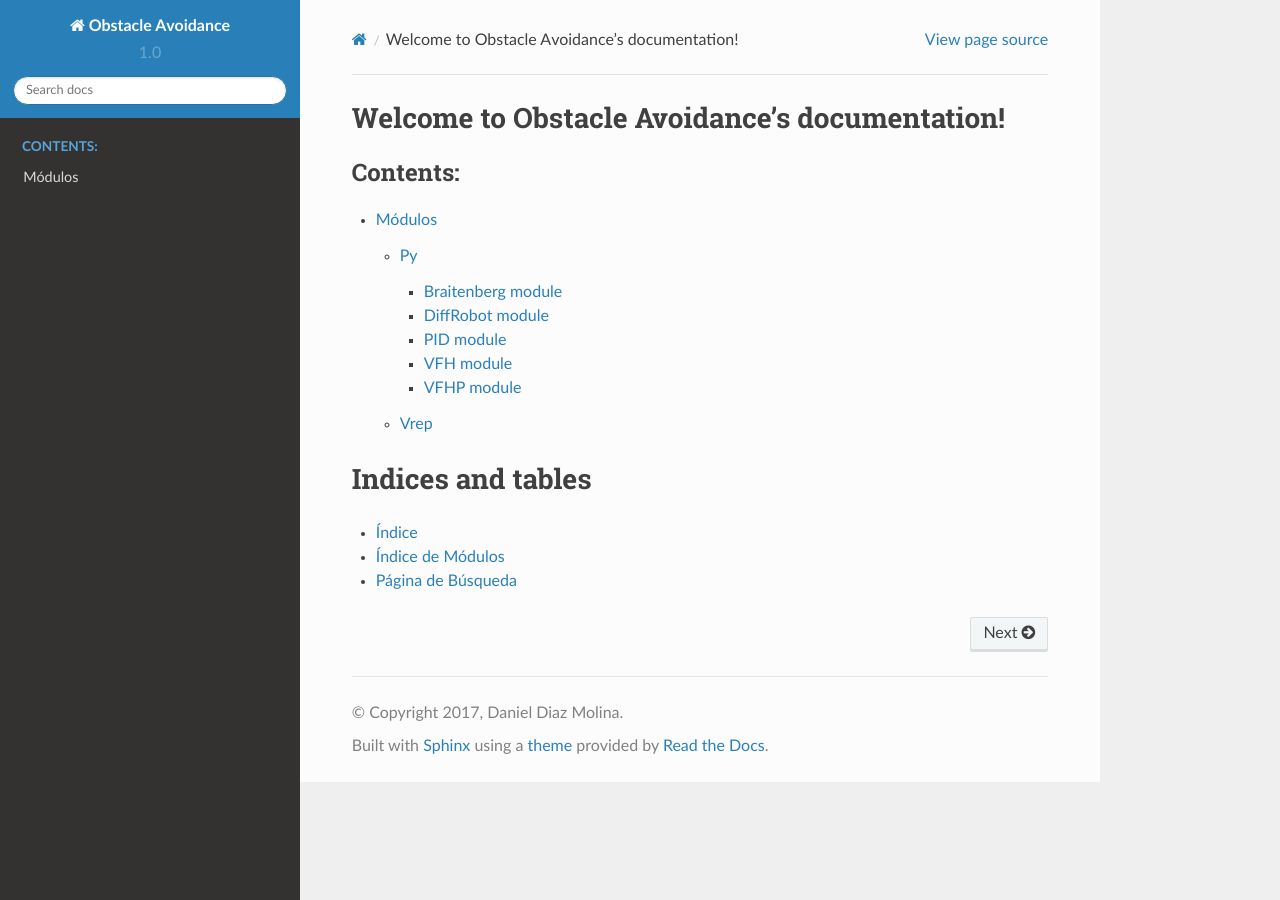
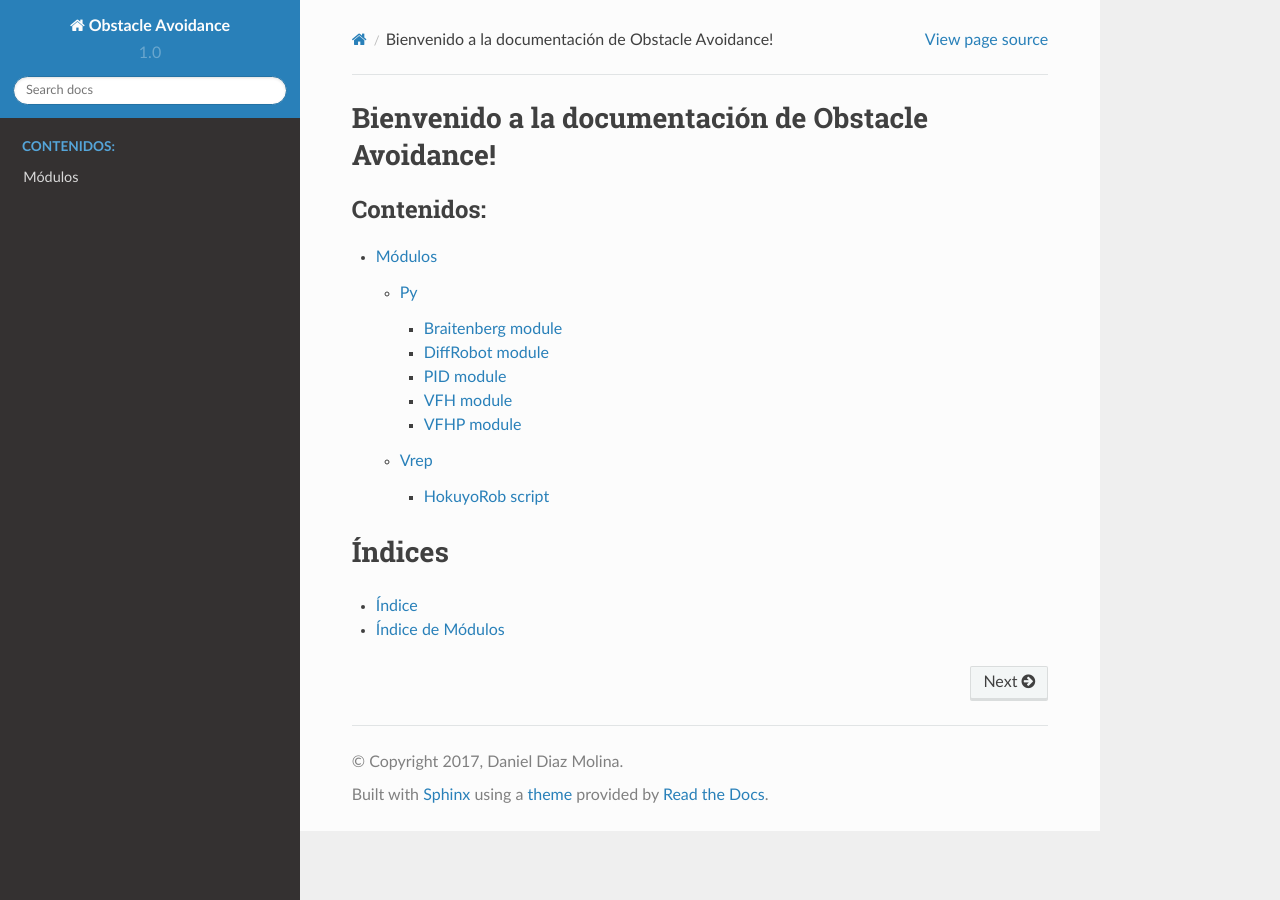
Before and after one commit to danidim13/Obstacle-Avoidance, a Sphinx documentation site: the page built from Doc/source/index.rst, in a window 1280 px wide. Built offline with Sphinx 7.4.7 and the Read the Docs theme 2.0.0, drawn with Linux system fonts in a browser that asks for light colours; formulas are drawn with MathJax 3.

Commit message:
Cambios al formato de la documentación

```diff
--- a/Doc/source/DiffRobot.rst
+++ b/Doc/source/DiffRobot.rst
@@ -12,8 +12,8 @@ Clase DiffModel
 
 .. autoclass:: DiffModel
 
-Métodos de clase
-^^^^^^^^^^^^^^^^
+Métodos
+^^^^^^^
 
 .. autosummary::
     :toctree: DiffModel
--- a/Doc/source/index.rst
+++ b/Doc/source/index.rst
@@ -3,20 +3,21 @@
    You can adapt this file completely to your liking, but it should at least
    contain the root `toctree` directive.
 
-Welcome to Obstacle Avoidance's documentation!
-==============================================
+Bienvenido a la documentación de Obstacle Avoidance!
+====================================================
 
 .. toctree::
    :maxdepth: 3
-   :caption: Contents:
+   :caption: Contenidos:
 
    modules
 
 
 
-Indices and tables
-==================
+Índices
+=======
 
 * :ref:`genindex`
 * :ref:`modindex`
-* :ref:`search`
+
+.. * :ref:`search`
```
Also changed, not shown: Doc/source/HokuyoRob.rst (added, +13 -0 lines), Doc/source/modules.rst (+6 -1 lines).
